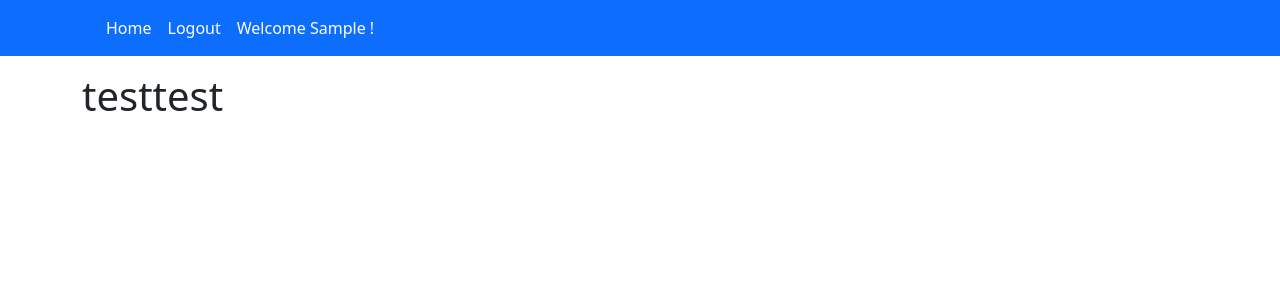
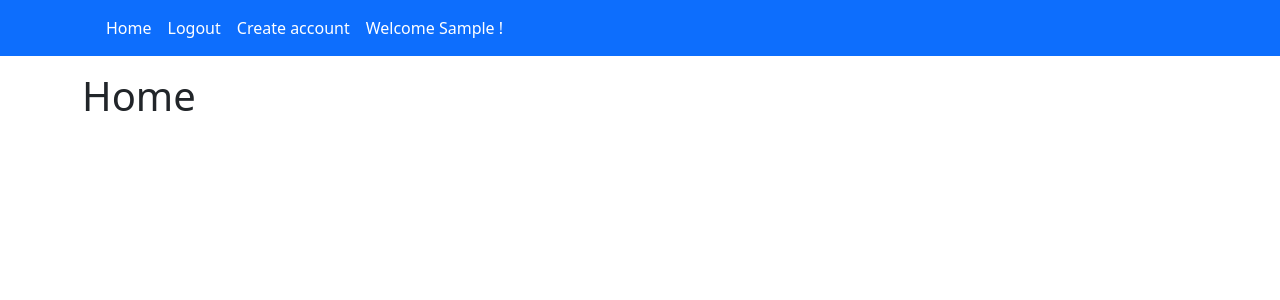
Before and after one commit to campbell-lucas/invoice-system, a Django app: page / in a window 1280 px wide. Shown: the top 300 px of the page. Run offline with Django 4.2, Linux system fonts and the light colour scheme; the visitor is signed in with stand-in values (Sample User, id 1); parts of the project's set-up code (start-up, migrations or seed data) failed here and were passed over; some libraries are stand-ins or nearby versions.

Commit message:
updated navbar and home template

```diff
--- a/home/templates/home/home.html
+++ b/home/templates/home/home.html
@@ -2,5 +2,5 @@
 
 
 {% block container %}
-    <h1>testtest</h1>
+    <h1>Home</h1>
 {% endblock container %}
--- a/invoice_system/urls.py
+++ b/invoice_system/urls.py
@@ -23,6 +23,8 @@ urlpatterns = [
     path('admin/', admin.site.urls),
     path('accounts/', include('django.contrib.auth.urls')),
     path('', include('home.urls')),
+    path('', include('users.urls')),
+    path('', include('customers.urls')),
 ]
 
 if settings.DEBUG:
--- a/templates/partials/navbar.html
+++ b/templates/partials/navbar.html
@@ -23,6 +23,9 @@
                 <li class="nav-item">
                     <a class="nav-link active" aria-current="page" href="{% url 'logout' %}">Logout</a>
                 </li>
+                <li class="nav-item">
+                    <a class="nav-link active" aria-current="page" href="{% url 'customers:create-customer' %}">Create account</a>
+                </li>
                 {% endif %}
                 <li class="nav-item">
                     <a class="nav-link active" aria-current="page" href="">{% if user.is_authenticated %}Welcome {{ user.first_name }} !{% endif %}</a>
```
Also changed, not shown: invoices/migrations/0002_invoice_slug.py (added).
